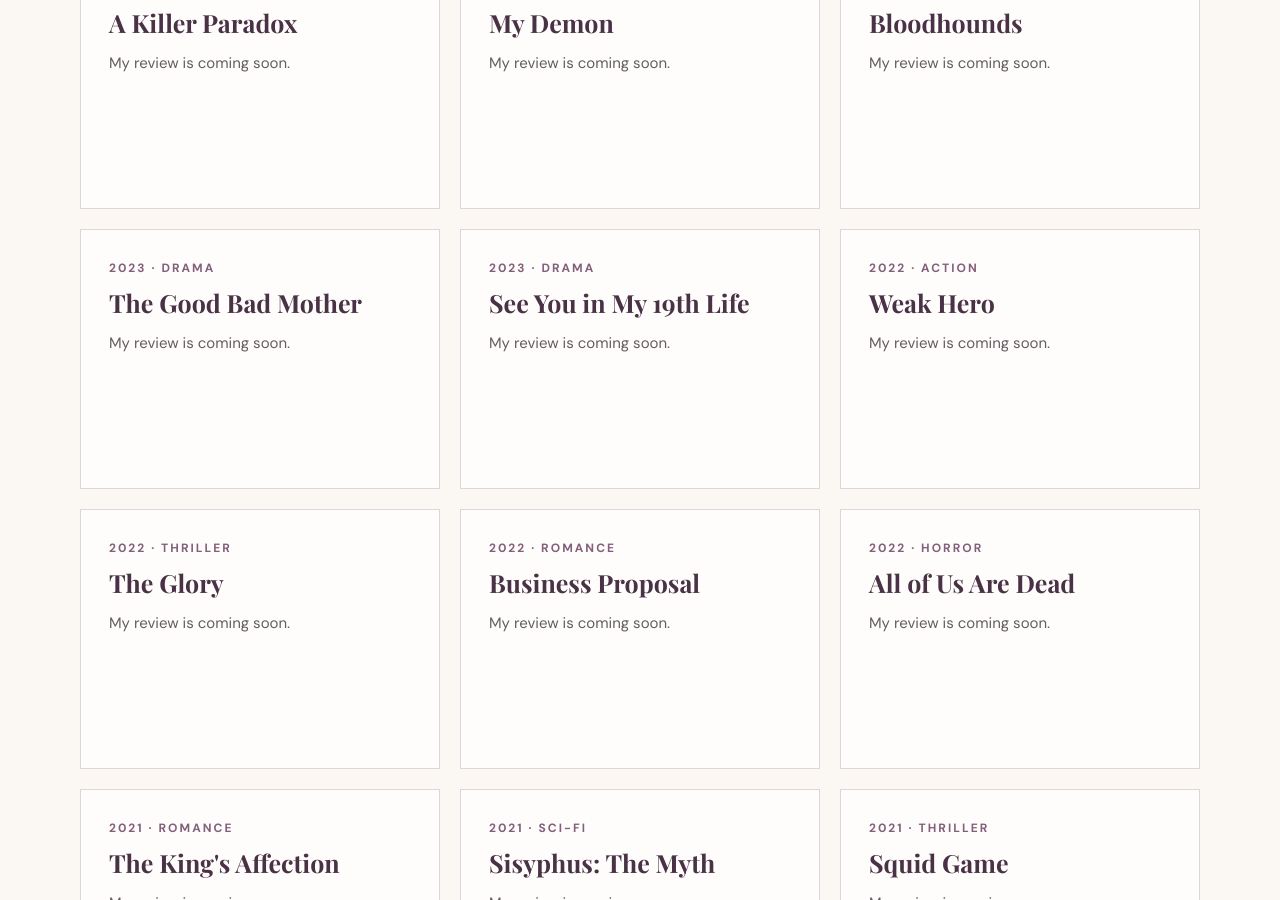
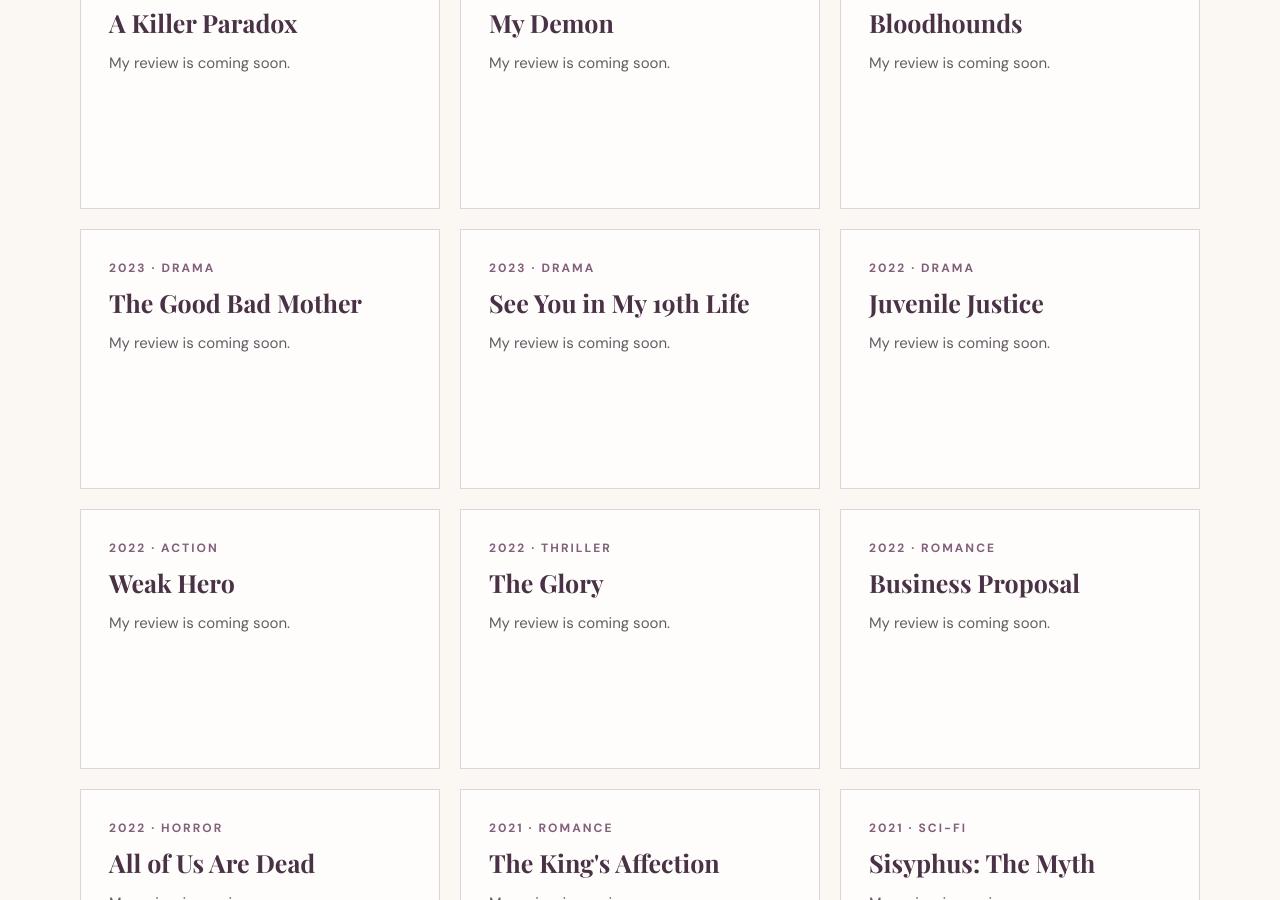
Before and after one commit to lydiarim22-coder/mindoflydia, a Jekyll site: the page built from korean-culture.html, in a window 1280 px wide and 900 px high, scrolled down 1494 px. Built offline with Jekyll 4.4.1, drawn with Linux system fonts in a browser that asks for light colours; some web fonts are replaced.

Commit message:
Add Juvenile Justice to Korean Culture dramas

```diff
--- a/_data/korean_culture_items.yml
+++ b/_data/korean_culture_items.yml
@@ -152,3 +152,9 @@
   genre: Legal drama
   topic: dramas
   note: "My review is coming soon."
+
+- title: "Juvenile Justice"
+  year: 2022
+  genre: Drama
+  topic: dramas
+  note: "My review is coming soon."
```
